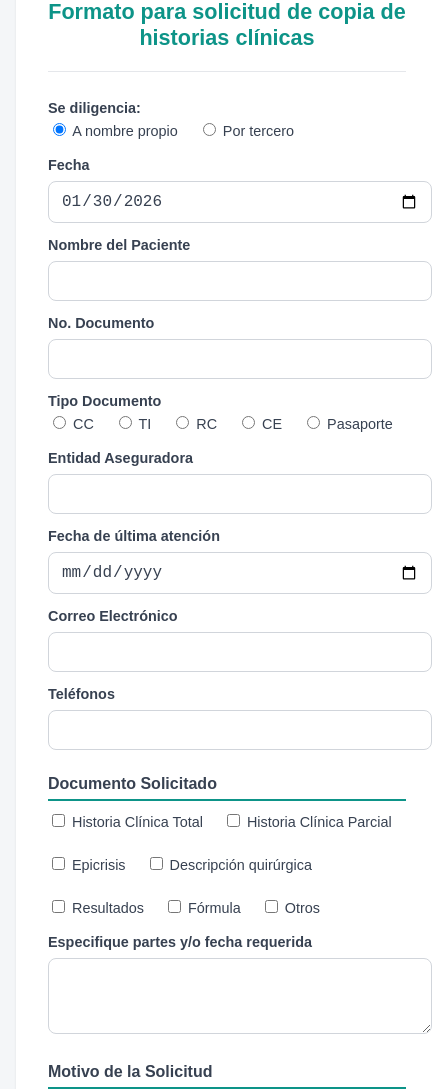
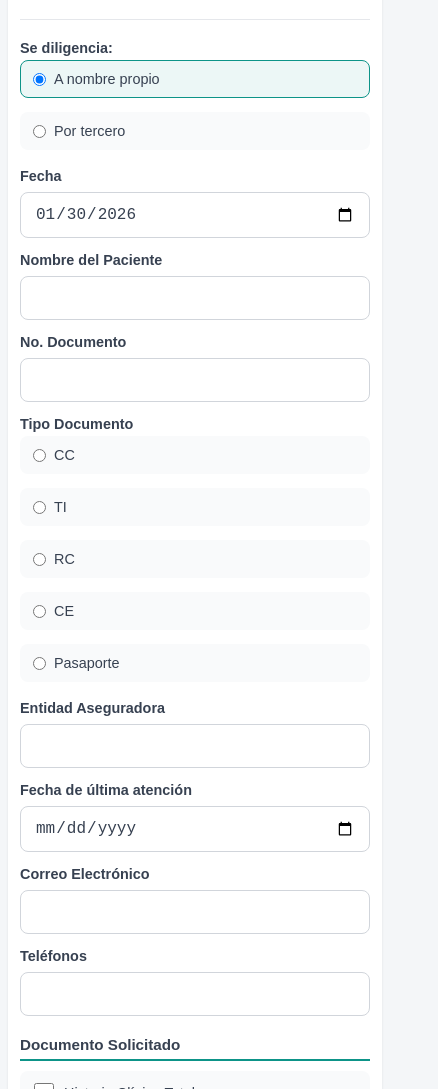
Before and after one commit to VictorMtMwr/Formulario-solicitud-HC, a plain HTML site: page index.html in a window 390 px wide. Shown: the part 106-1195 px from the top of the page, 438 px wide, since content can reach past the window. Drawn offline with Linux system fonts and the light colour scheme.

Commit message:
Add Responsive UI

```diff
--- a/css/styles.css
+++ b/css/styles.css
@@ -1,4 +1,10 @@
 /* Tema MEDIHELP - Paleta de referencia */
+*,
+*::before,
+*::after {
+    box-sizing: border-box;
+}
+
 :root {
     --bg-page: #f4f6f8;
     --card-bg: #ffffff;
@@ -14,18 +20,29 @@
     --shadow-card: 0 1px 3px rgba(0, 0, 0, 0.08);
 }
 
+html {
+    width: 100%;
+    overflow-x: hidden;
+}
+
 body {
     font-family: Arial, sans-serif;
     background: var(--bg-page);
     margin: 0;
     padding: 24px 16px;
     min-height: 100vh;
+    width: 100%;
+    overflow-x: hidden;
+    display: flex;
+    flex-direction: column;
+    align-items: center;
 }
 
 .container {
     width: 100%;
     max-width: 800px;
-    margin: 0 auto;
+    margin: 0;
+    flex-shrink: 0;
     background: var(--card-bg);
     padding: 32px;
     border-radius: 12px;
@@ -262,3 +279,176 @@ footer {
 .archivo-info.error {
     color: #dc2626;
 }
+
+/* ========== RESPONSIVE ========== */
+
+/* Tablets (768px y menos) */
+@media (max-width: 768px) {
+    body {
+        padding: 16px 12px;
+    }
+
+    .container {
+        padding: 24px 20px;
+    }
+
+    .form-title {
+        font-size: 1.15rem;
+    }
+
+    .logo-img {
+        max-width: 180px;
+    }
+
+    .inline {
+        gap: 16px;
+    }
+
+    .checkbox-group {
+        gap: 12px;
+    }
+}
+
+/* Teléfonos (576px y menos) */
+@media (max-width: 576px) {
+    body {
+        padding: 12px 8px;
+    }
+
+    .container {
+        padding: 20px 16px;
+        border-radius: 8px;
+    }
+
+    .form-header {
+        margin-bottom: 20px;
+        padding-bottom: 16px;
+    }
+
+    .logo-img {
+        max-width: 160px;
+    }
+
+    .form-title {
+        font-size: 1rem;
+        line-height: 1.35;
+    }
+
+    /* Radio buttons: apilar o menos espacio */
+    .inline {
+        flex-direction: column;
+        gap: 10px;
+    }
+
+    .inline label {
+        display: flex;
+        align-items: center;
+        gap: 8px;
+        padding: 10px 12px;
+        background: #f9fafb;
+        border-radius: 8px;
+        border: 1px solid transparent;
+        transition: border-color 0.2s, background 0.2s;
+    }
+
+    .inline label:has(input:checked) {
+        background: rgba(13, 148, 136, 0.08);
+        border-color: var(--accent-teal);
+    }
+
+    .inline input {
+        margin: 0;
+    }
+
+    /* Checkboxes más cómodos para tacto */
+    .checkbox-group {
+        flex-direction: column;
+        gap: 8px;
+    }
+
+    .checkbox-group label {
+        display: flex;
+        align-items: center;
+        gap: 10px;
+        padding: 12px 14px;
+        background: #f9fafb;
+        border-radius: 8px;
+        min-height: 44px;
+        cursor: pointer;
+    }
+
+    .checkbox-group input {
+        min-width: 20px;
+        min-height: 20px;
+        margin: 0;
+    }
+
+    /* Inputs más grandes para tacto */
+    input[type="text"],
+    input[type="email"],
+    input[type="date"],
+    textarea,
+    select {
+        padding: 12px 14px;
+        font-size: 16px; /* Evita zoom en iOS */
+        min-height: 44px;
+    }
+
+    textarea {
+        min-height: 100px;
+    }
+
+    .section-title {
+        font-size: 0.95rem;
+        margin-top: 20px;
+    }
+
+    /* Canvas de firma responsive */
+    .signature-pad {
+        max-width: 100%;
+        min-height: 100px;
+        height: 100px;
+    }
+
+    .signature-block label {
+        font-size: 0.9rem;
+    }
+
+    /* Botón ancho completo y área táctil amplia */
+    button {
+        width: 100%;
+        padding: 14px 20px;
+        min-height: 48px;
+        font-size: 1rem;
+        margin-top: 20px;
+    }
+
+    .btn-limpiar {
+        padding: 10px 16px;
+        min-height: 44px;
+        font-size: 14px;
+    }
+
+    /* Input file */
+    .input-file {
+        max-width: 100%;
+        padding: 12px;
+    }
+
+    footer {
+        margin-top: 24px;
+        padding-top: 16px;
+        font-size: 12px;
+    }
+}
+
+/* Pantallas muy pequeñas (400px y menos) */
+@media (max-width: 400px) {
+    .container {
+        padding: 16px 12px;
+    }
+
+    .form-title {
+        font-size: 0.95rem;
+    }
+}
```
